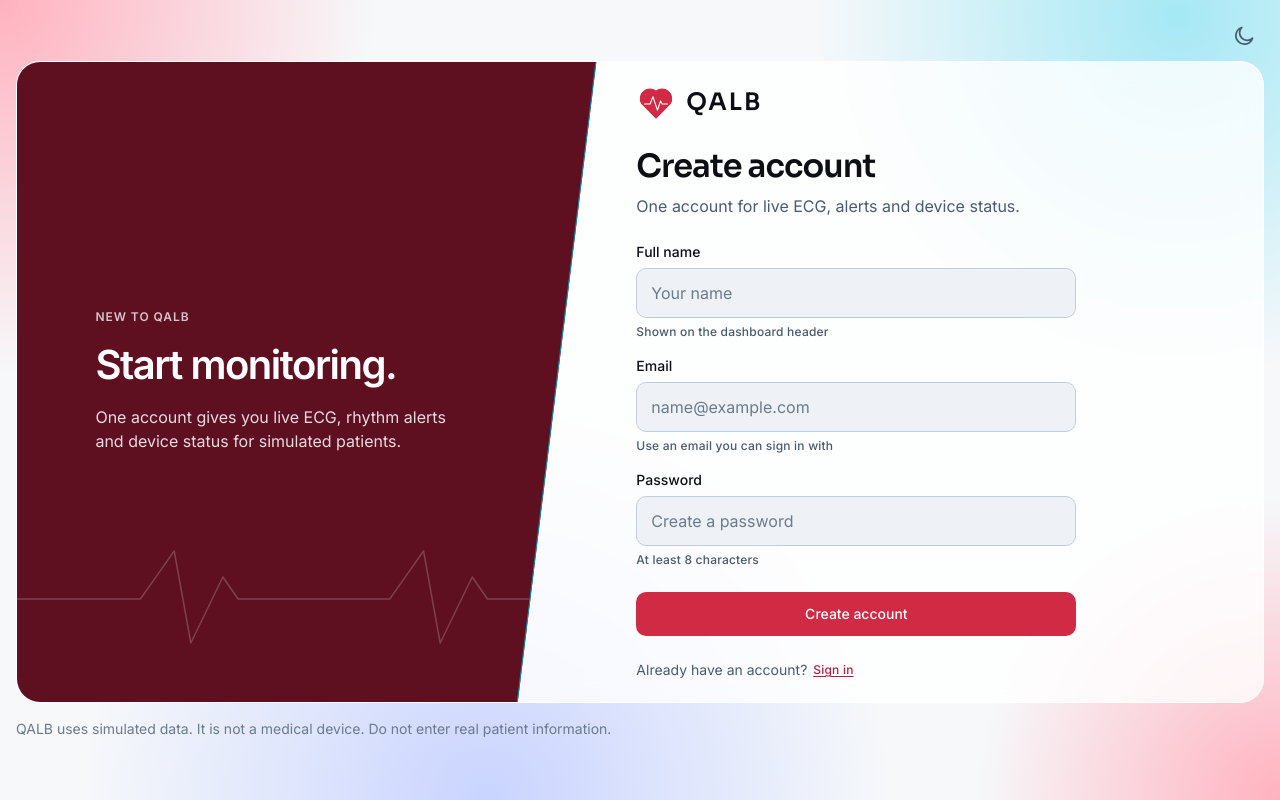
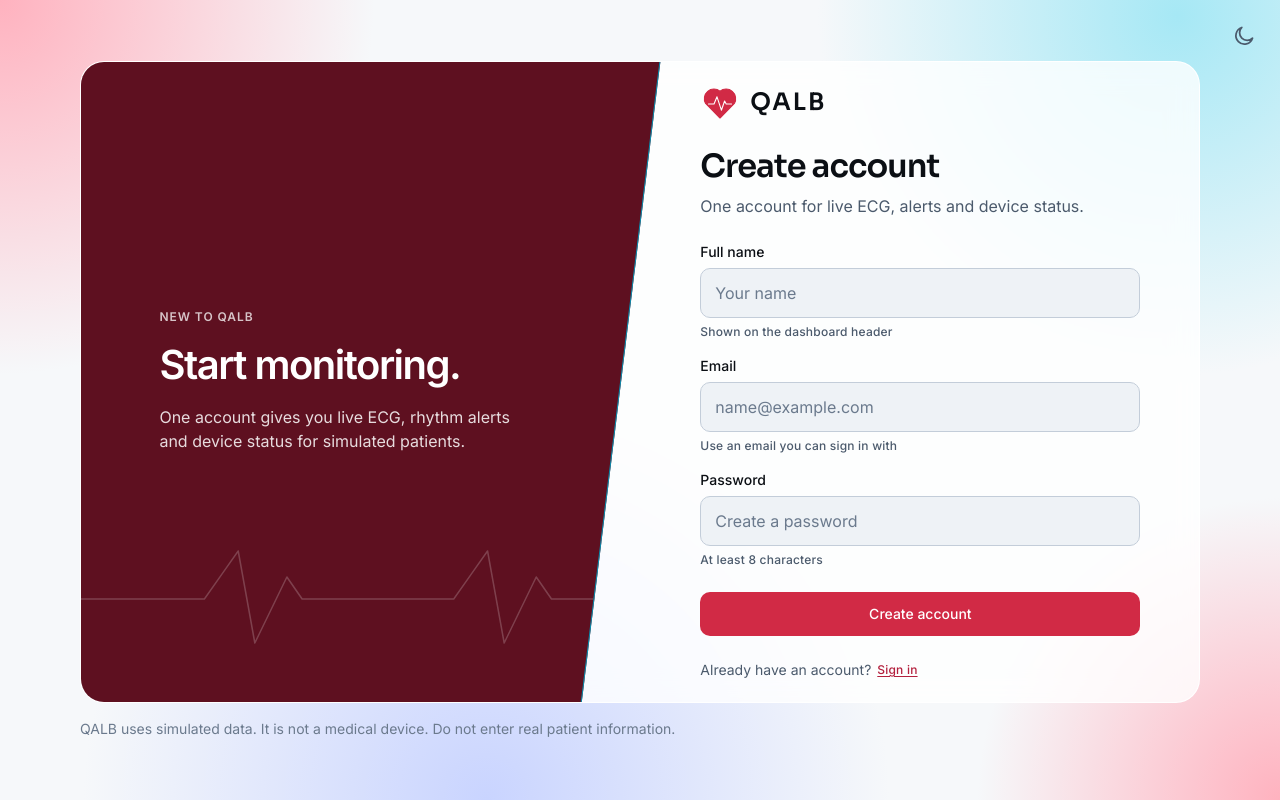
Before and after one commit to M-Musab-A-23/qalb, a Next.js app in the folder frontend/: page /register in a window 1280 px wide. Built offline with nearby package versions, Linux system fonts and the light colour scheme.

Commit message:
fix(frontend): size the auth frame from the scale variable only

```diff
--- a/frontend/src/components/auth/AuthPage.tsx
+++ b/frontend/src/components/auth/AuthPage.tsx
@@ -10,7 +10,7 @@ export function AuthPage({ mode }: { mode: AuthMode }) {
       <div className="absolute top-4 right-4">
         <ThemeToggle />
       </div>
-      <div className="auth-frame flex w-full max-w-[1120px] flex-col gap-4 lg:max-w-none">
+      <div className="auth-frame flex flex-col gap-4">
         <AuthCard initialMode={mode} />
         <p className="text-sm leading-5 text-[var(--color-text-subtle)]">
           QALB uses simulated data. It is not a medical device. Do not enter
--- a/frontend/src/styles/surfaces.css
+++ b/frontend/src/styles/surfaces.css
@@ -59,6 +59,11 @@
     );
   }
 
+  .auth-frame {
+    width: 100%;
+    max-width: 1120px;
+  }
+
   @media (min-width: 1024px) {
     .auth-frame {
       width: calc(1120px * var(--stage-scale));
```
